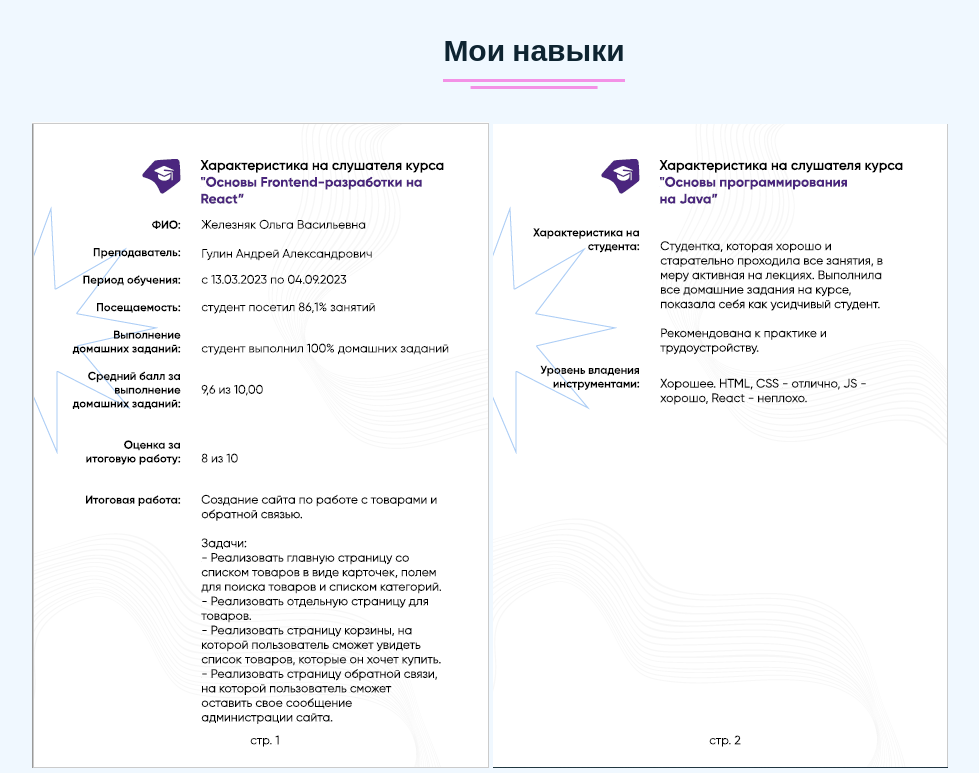
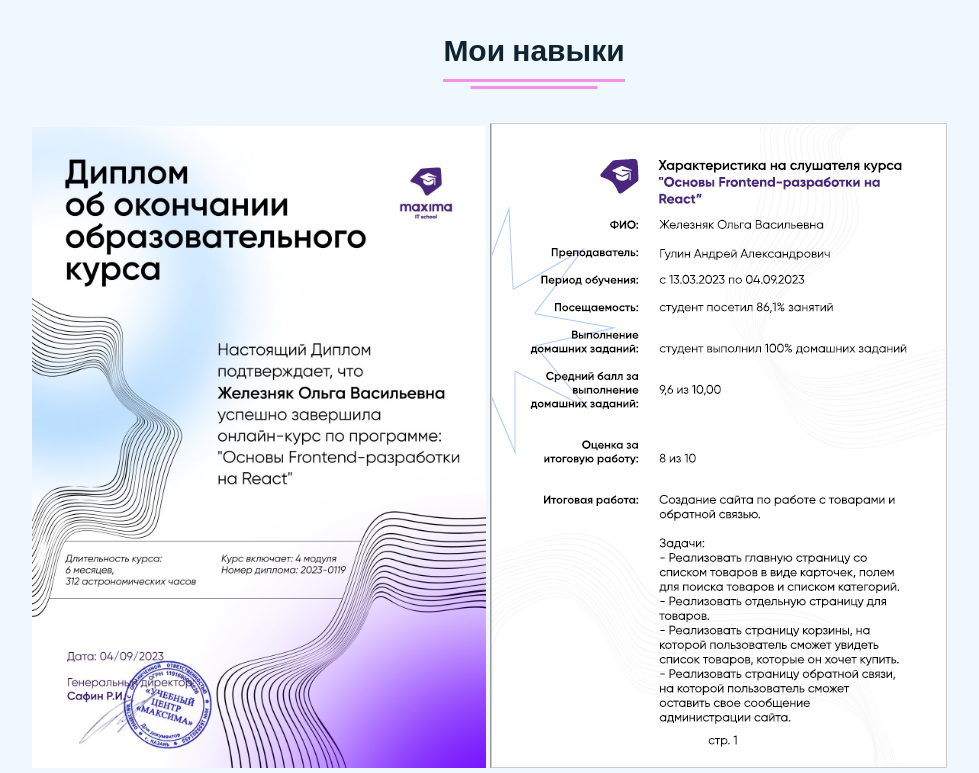
Before and after one commit to Olga777888/Portfolio, a plain HTML site: page index.html in a window 1280 px wide. Shown: the part 2000-2773 px from the top of the page, without its empty margins (106-1085 px from the left). Drawn offline with Linux system fonts and the light colour scheme.

Commit message:
мое портфолио

```diff
--- a/index.html
+++ b/index.html
@@ -103,6 +103,7 @@
 
 
               <div class="wrap">
+                <img src="img/Железняк Ольга.jpg" width="454px">
               <img src="img/Характеристика педагогов 1.png"alt="">
               <img src="img/Характеристика Педагогов 2.png"alt="">
             </div>
```
Also changed, not shown: img/Железняк Ольга.jpg (added).
